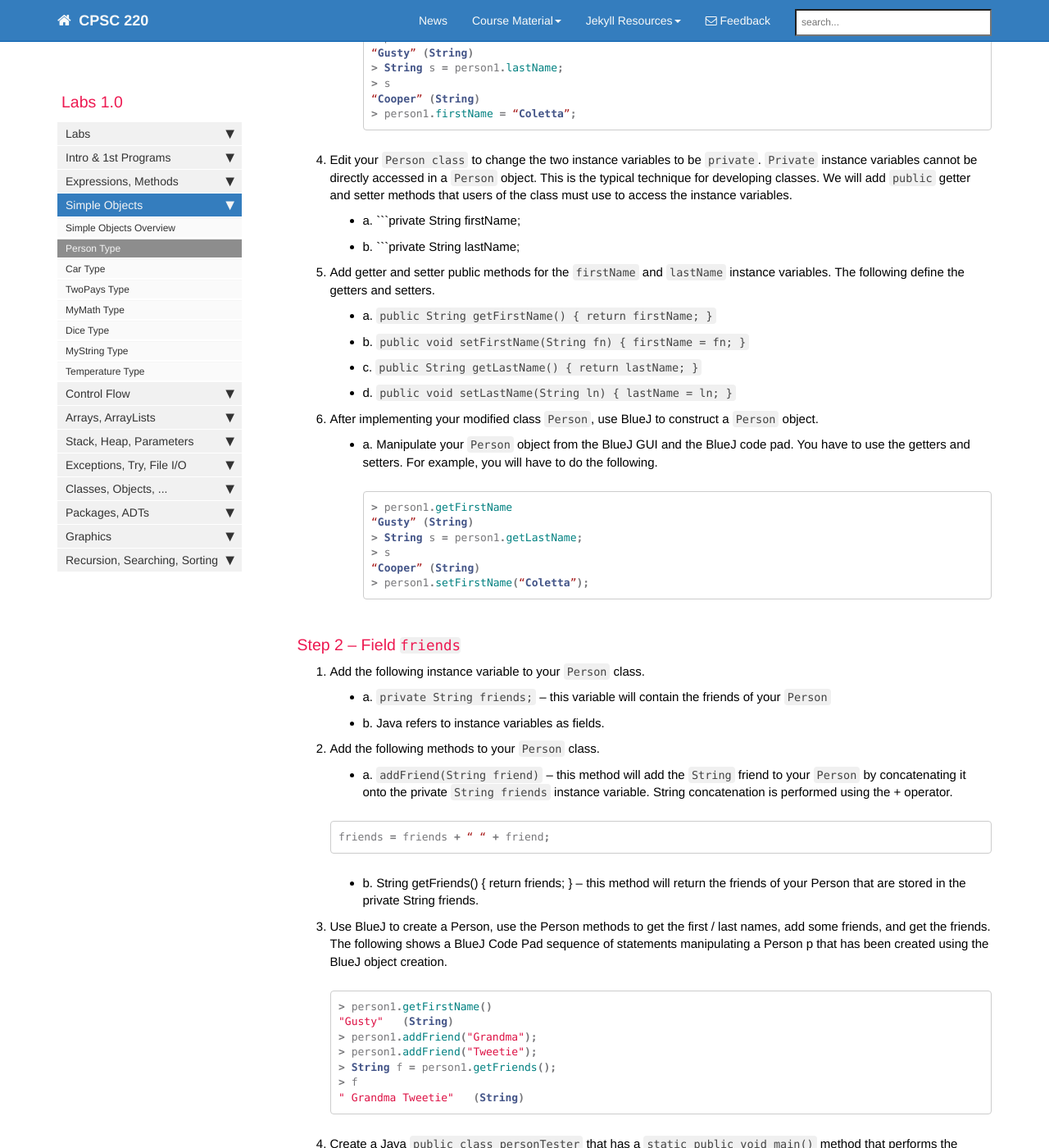
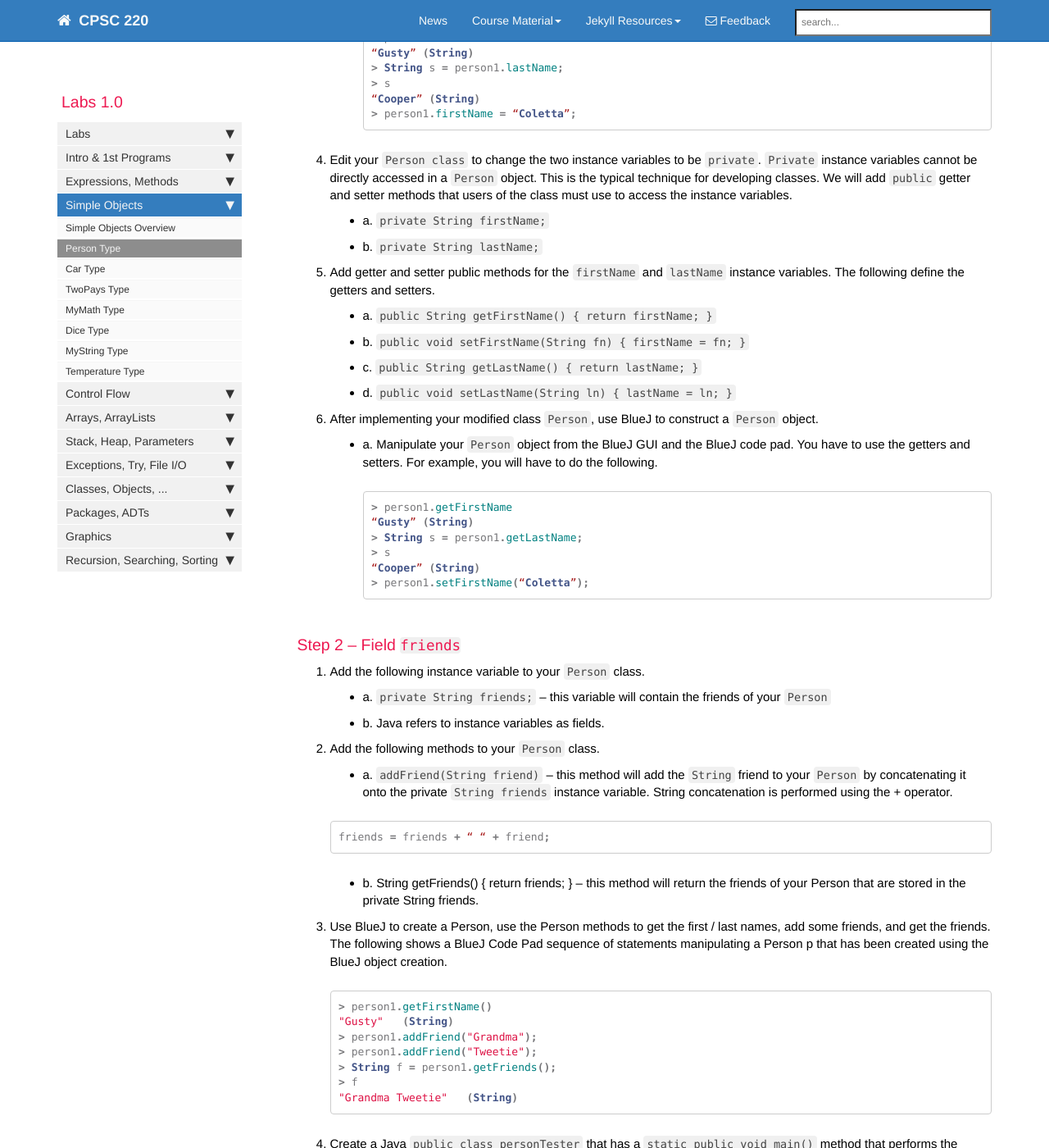
Before and after one commit to gustycooper/gustycooper.github.io, a Jekyll site: the page built from labs/labs_lab03_01.md, in a window 1280 px wide and 1400 px high, scrolled down 1437 px. Shown: the whole window at 82% size. Built offline with Jekyll 4.4.1, drawn with Linux system fonts in a browser that asks for light colours; nearby versions of some CDN libraries; comment, search, counter and statistics services are not loaded; some of the changed text lies outside the part shown.

Commit message:
Fixed typos and formatting.

````diff
--- a/labs/labs_lab03_01.md
+++ b/labs/labs_lab03_01.md
@@ -15,7 +15,7 @@
 As we have learned, Java classes contain instance variables, constructors, and methods.  We use the class as a type to declare variables and we use the constructors to create objects that we assign to our variables. A ```Person class``` is a great introduction to defining classes and constructing objects.  For example, I can create a ```Person``` variable ```gusty``` and assign it to a person object by the following.
 
 ```java
-Person gusty = new Person(“Gusty”, “Cooper);
+Person gusty = new Person("Gusty", "Cooper");
 ```
 
 The class definition of Person will look like the following.
@@ -62,8 +62,8 @@
 
 4. Edit your ```Person class``` to change the two instance variables to be ```private```.  ```Private``` instance variables cannot be directly accessed in a ```Person``` object.  This is the typical technique for developing classes.  We will add ```public``` getter and setter methods that users of the class must use to access the instance variables.
 
-   * a. ```private String firstName;
-   * b. ```private String lastName;
+   * a. ```private String firstName;```
+   * b. ```private String lastName;```
 
 5. Add getter and setter public methods for the ```firstName``` and ```lastName``` instance variables.  The following define the getters and setters.
 
@@ -110,7 +110,7 @@
    > person1.addFriend("Tweetie");
    > String f = person1.getFriends();
    > f
-   " Grandma Tweetie"   (String)
+   "Grandma Tweetie"   (String)
    ```
 
 10. Create a Java ```public class personTester``` that has a ```static public void main()``` method that performs the following operations.
````
